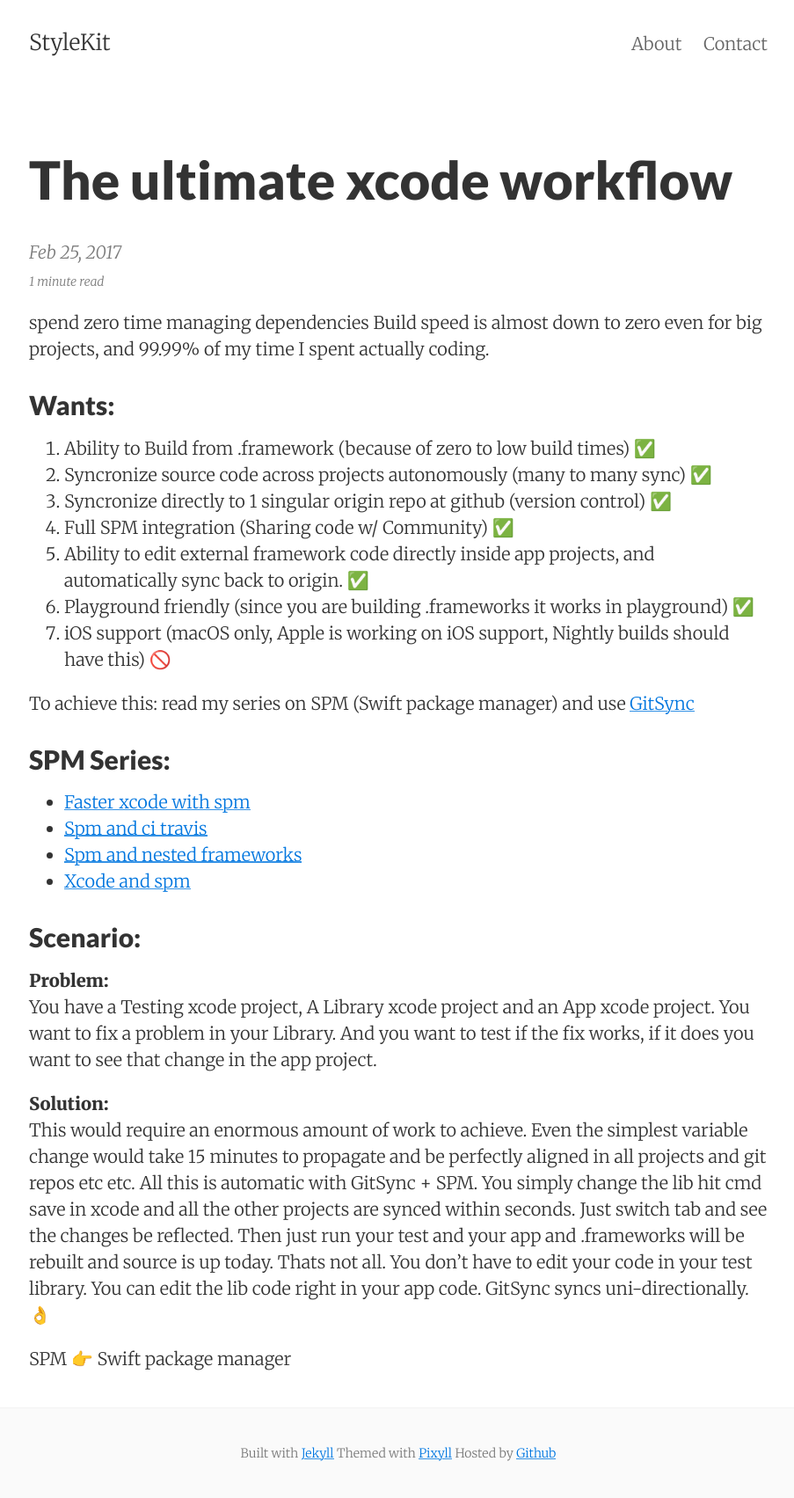
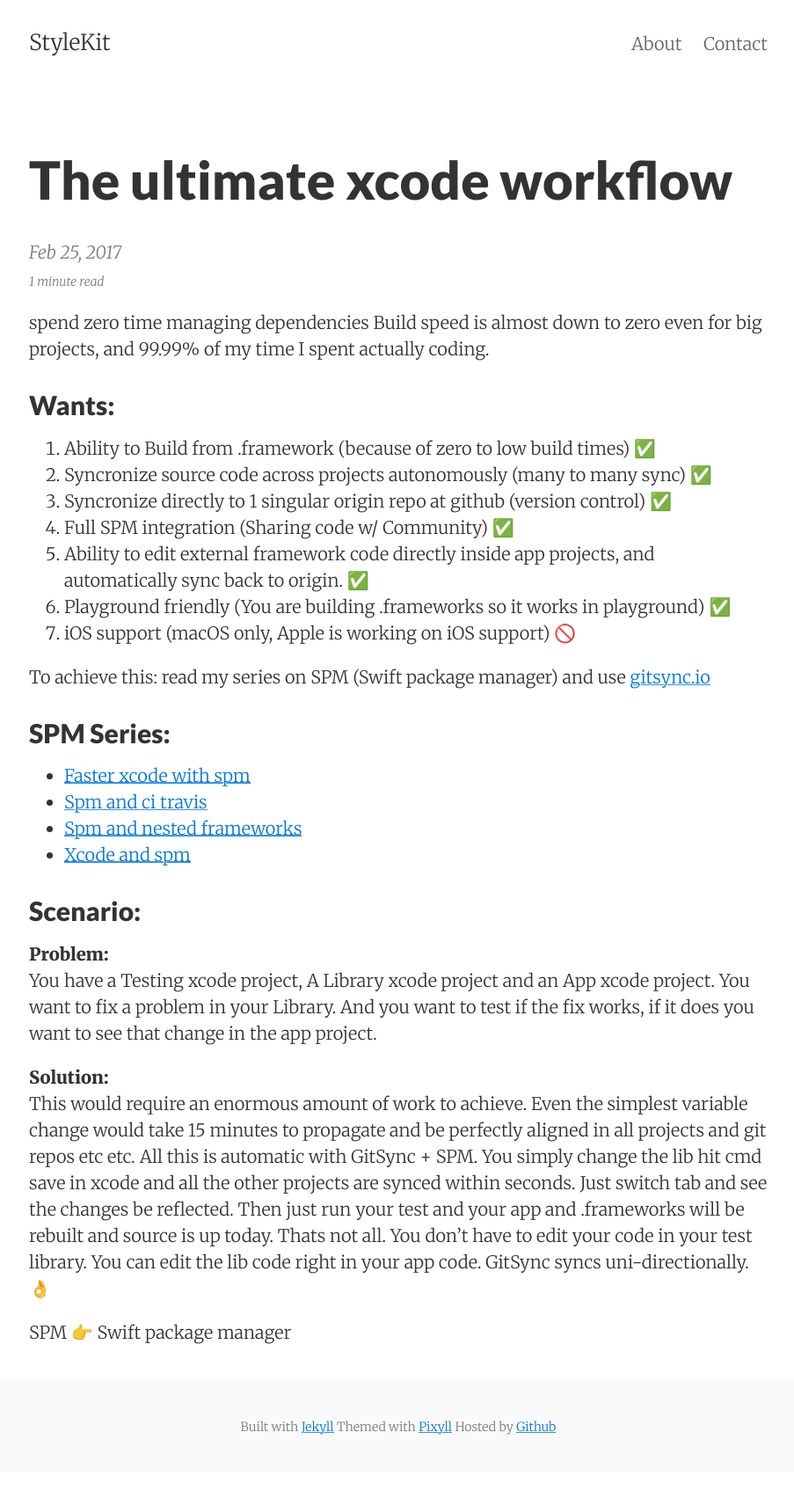
Before and after one commit to stylekit/stylekit.github.io, a Jekyll site: the page built from _posts/2017-02-25-The-ultimate-XCode-workflow.md, in a window 1280 px wide. Shown: the whole page at 88% size, without its empty margins (187-1090 px from the left). Built offline with Jekyll 4.4.1, drawn with Linux system fonts in a browser that asks for light colours; nearby versions of some CDN libraries; comment, search, counter and statistics services are not loaded; after the commit the page ends 1673 px from its top, so only the background shows below that.

Commit message:
Files modified: 1


Modified 1 file:
_posts/2017-02-25-The-ultimate-XCode-workflow.md

```diff
--- a/_posts/2017-02-25-The-ultimate-XCode-workflow.md
+++ b/_posts/2017-02-25-The-ultimate-XCode-workflow.md
@@ -8,10 +8,10 @@ spend zero time managing dependencies <!--more-->Build speed is almost down to z
 3. Syncronize directly to 1 singular origin repo at github (version control) ✅
 4. Full SPM integration (Sharing code w/ Community) ✅
 5. Ability to edit external framework code directly inside app projects, and automatically sync back to origin. ✅
-6. Playground friendly (since you are building .frameworks it works in playground) ✅
-7. iOS support  (macOS only, Apple is working on iOS support, Nightly builds should have this) 🚫
+6. Playground friendly (You are building .frameworks so it works in playground) ✅
+7. iOS support  (macOS only, Apple is working on iOS support) 🚫
 
-To achieve this: read my series on SPM (Swift package manager) and use [GitSync](http://www.gitsync.io)
+To achieve this: read my series on SPM (Swift package manager) and use [gitsync.io](http://www.gitsync.io)
 
 ## SPM Series:
 - [Faster xcode with spm](http://stylekit.org/blog/2017/02/10/Faster-XCode-with-SPM/)
```
